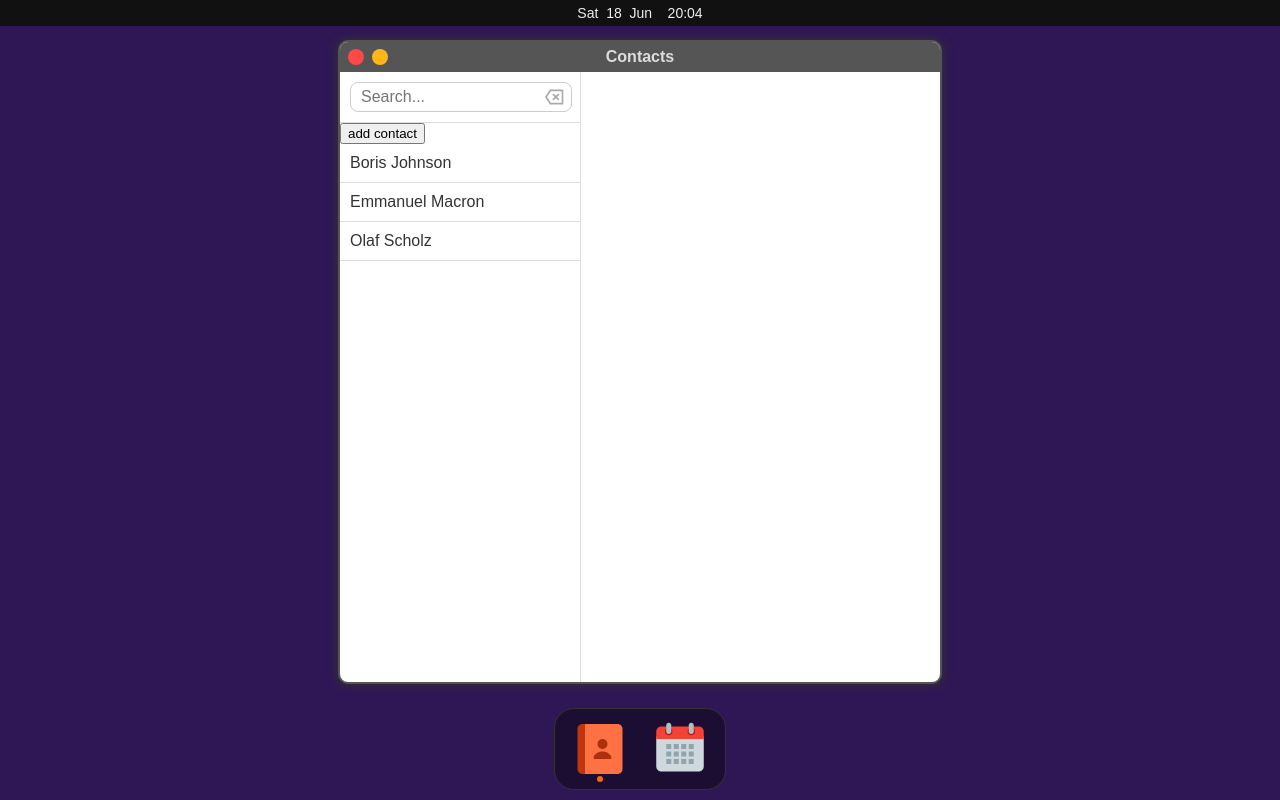
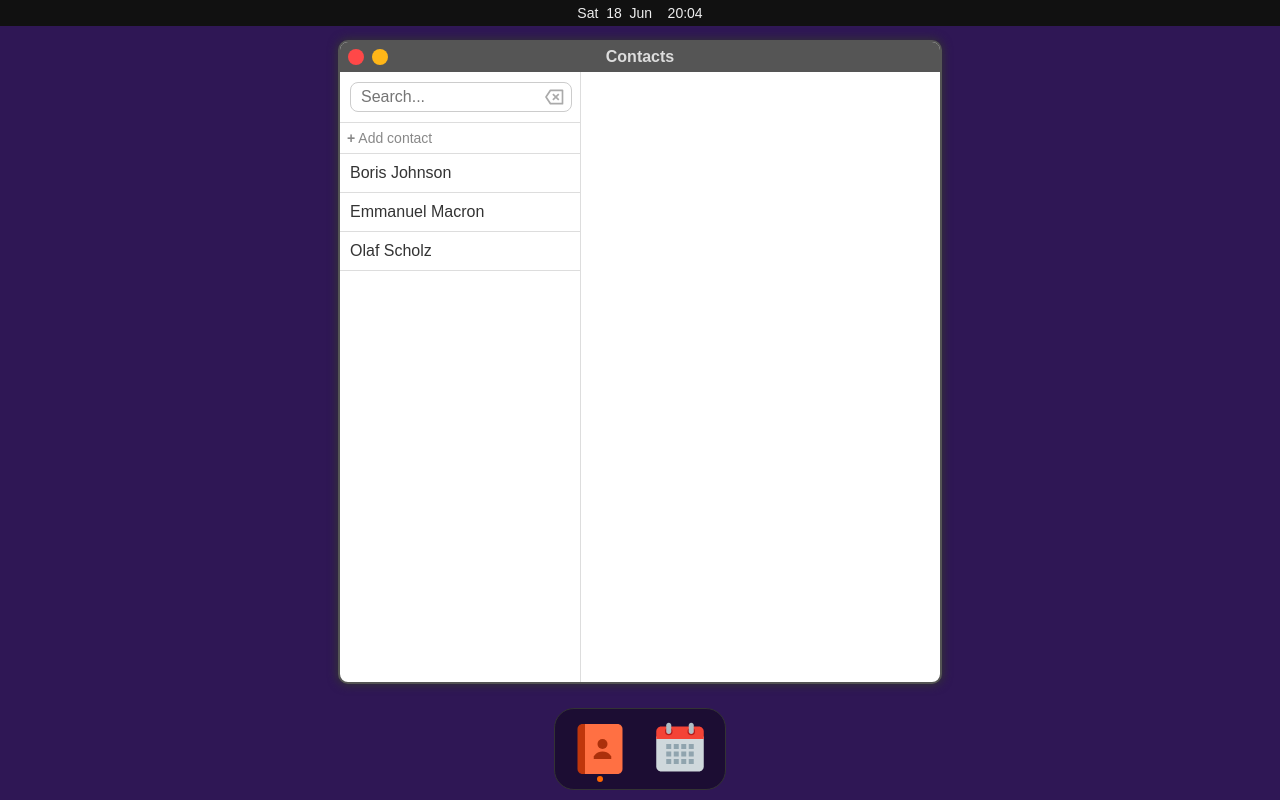
Before and after one commit to PylSerg/webium-os, a React (Create React App) app: page / in a window 1280 px wide. Both pictures are taken after a click on the item "Contacts". Built offline with nearby package versions, Linux system fonts and the light colour scheme.

Commit message:
stylizes add button

```diff
--- a/src/components/Contacts/Contacts.js
+++ b/src/components/Contacts/Contacts.js
@@ -57,6 +57,7 @@ export default function Contacts() {
 
 	function addContact(newContact) {
 		setContacts([...contacts, newContact]);
+		viewContact(newContact.id);
 	}
 
 	return (
--- a/src/components/Contacts/Contacts.module.css
+++ b/src/components/Contacts/Contacts.module.css
@@ -16,6 +16,8 @@
 }
 
 .list {
+    height: calc(100% - 115px);
+
     padding: 0;
     margin: 0;
 
@@ -355,6 +357,27 @@
     background-color: #e93535;
 }
 
+.addbutton {
+    color: #888;
+    font-size: 14px;
+    text-align: left;
+
+    width: 100%;
+
+    padding: 7px;
+    margin: 0;
+
+    background-color: #fff;
+    border: none;
+    border-bottom: 1px solid #ddd;
+
+    cursor: pointer;
+}
+
+.addbutton:hover, .addbutton:focus {
+    color: #2b85ec;
+}
+
 .createContainer {
     position: absolute;
     top: 0;
--- a/src/components/Contacts/ContactsAdd.js
+++ b/src/components/Contacts/ContactsAdd.js
@@ -1,11 +1,10 @@
 import React from "react";
+import styles from "./Contacts.module.css";
 
 export default function AddContact({ openCreator }) {
 	return (
-		<div>
-			<button type="button" onClick={openCreator}>
-				add contact
-			</button>
-		</div>
+		<button className={styles.addbutton} type="button" onClick={openCreator}>
+			<b>+</b> Add contact
+		</button>
 	);
 }
--- a/src/components/Contacts/ContactsCreate.js
+++ b/src/components/Contacts/ContactsCreate.js
@@ -1,7 +1,6 @@
 import React, { useState } from "react";
 import { nanoid } from "nanoid";
 import styles from "./Contacts.module.css";
-import { RiContactsBookLine } from "react-icons/ri";
 
 const defaultForm = {
 	photo: "",
@@ -12,7 +11,7 @@ const defaultForm = {
 	email: "",
 	address: "",
 	comment: "",
-	view: false,
+	view: true,
 };
 
 export default function CreateContact({ addContact, closeCreator }) {
@@ -27,18 +26,6 @@ export default function CreateContact({ addContact, closeCreator }) {
 
 		addContact(createForm);
 
-		setCreateForm({
-			photo: "",
-			name: "",
-			lastName: "",
-			tel: "",
-			skype: "",
-			email: "",
-			address: "",
-			comment: "",
-			view: false,
-		});
-
 		closeCreator();
 	}
 
@@ -46,10 +33,39 @@ export default function CreateContact({ addContact, closeCreator }) {
 		<div className={styles.createContainer}>
 			<form onSubmit={submitForm}>
 				<label>
-					Name: <input type="text" name="name" value={createForm.value} onChange={changeInputValue} />
+					Name: <input type="text" name="name" value={createForm.value} onChange={changeInputValue} required />
 				</label>
 
-				<button type="submit"></button>
+				<label>
+					Last name: <input type="text" name="lastName" value={createForm.value} onChange={changeInputValue} />
+				</label>
+
+				<label>
+					Telephone number: <input type="text" name="tel" value={createForm.value} onChange={changeInputValue} />
+				</label>
+
+				<label>
+					Skype: <input type="text" name="skype" value={createForm.value} onChange={changeInputValue} />
+				</label>
+
+				<label>
+					Email: <input type="text" name="email" value={createForm.value} onChange={changeInputValue} />
+				</label>
+
+				<label>
+					Address: <input type="text" name="address" value={createForm.value} onChange={changeInputValue} />
+				</label>
+
+				<label>
+					Comment: <textarea type="text" name="comment" value={createForm.value} onChange={changeInputValue} />
+				</label>
+
+				<div>
+					<button type="button" onClick={closeCreator}>
+						Cancel
+					</button>
+					<button type="submit">Save</button>
+				</div>
 			</form>
 		</div>
 	);
```
